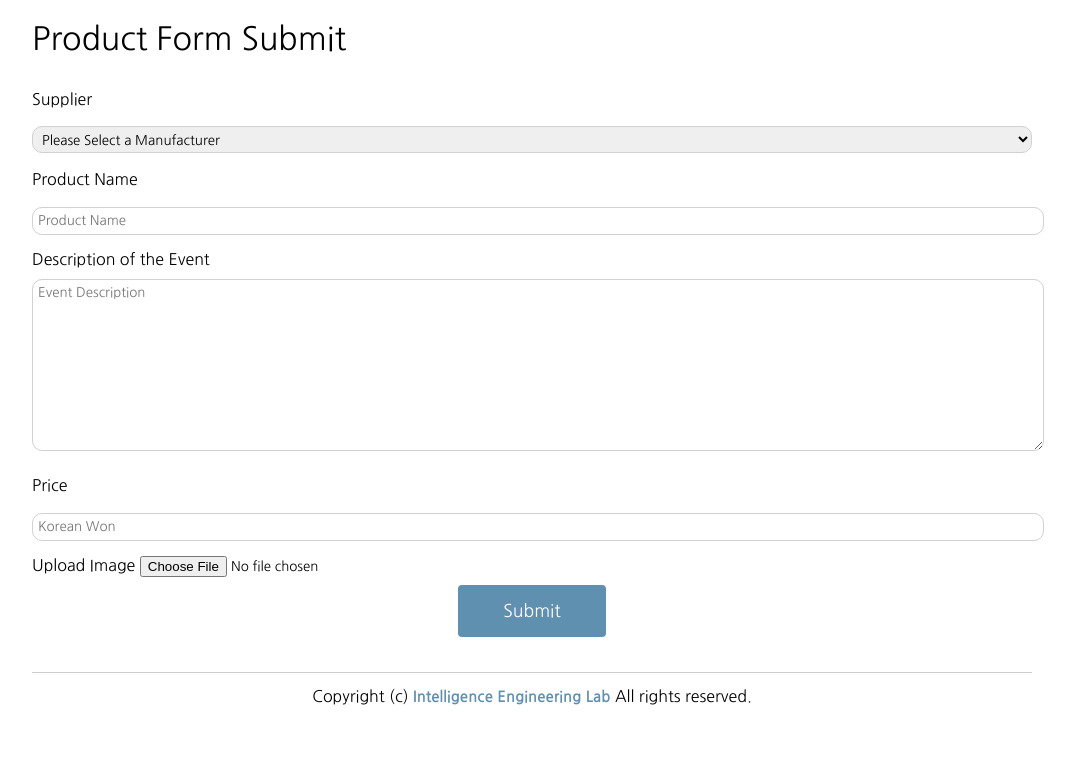
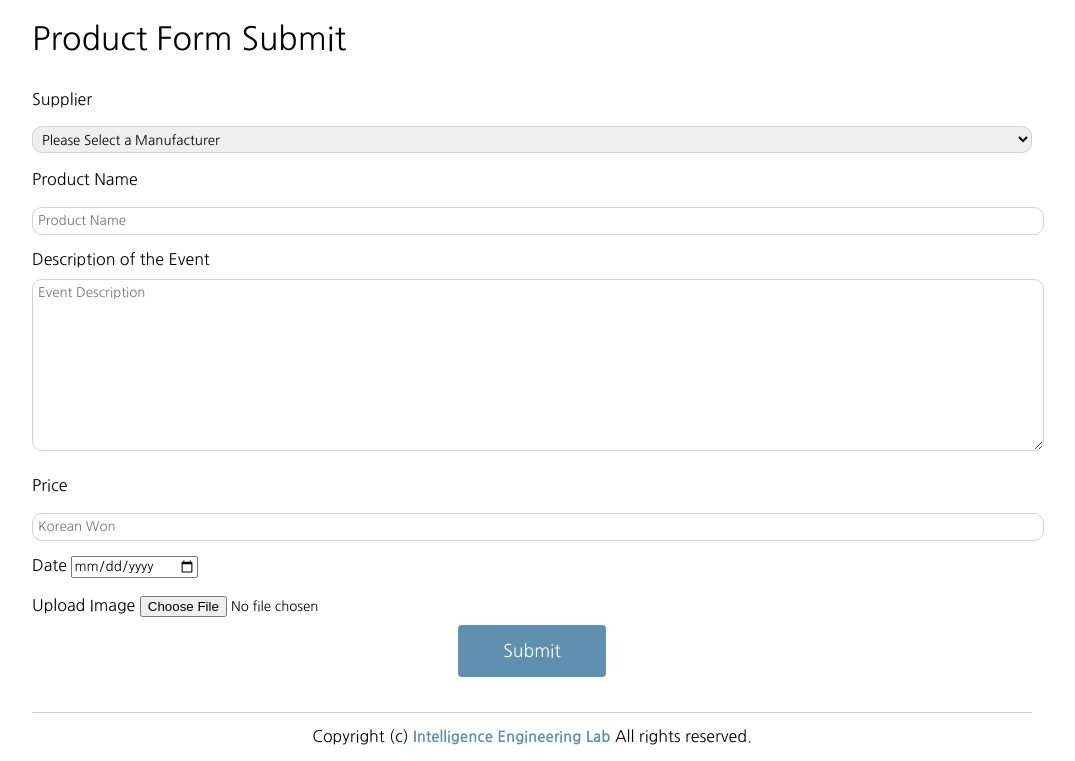
Before and after one commit to ykim583/FullStackWebsite, a PHP site: page /product_form.php in a window 1280 px wide. Shown: the part 81-842 px from the top of the page, without its empty margins (108-1183 px from the left). Before the commit the page ends 786 px from the top, so only its background shows below. Run offline with PHP 8.4, Linux system fonts and the light colour scheme; tables that the repository leaves empty or names only in its code hold one stand-in row (values such as "Sample post"); data that the repository does not hold is empty.

Commit message:
Update product_form.php
Instead of real-time memorize, as its event, event-date feature created

```diff
--- a/Home/product_form.php
+++ b/Home/product_form.php
@@ -28,7 +28,7 @@ while ($row = mysqli_fetch_array($result)) {
 }
 
 // Error variables
-$manufacturerError = $productNameError = $productDescError = $priceError = $imageError = "";
+$manufacturerError = $productNameError = $productDescError = $priceError = $imageError = $dateError = "";
 
 if ($_SERVER["REQUEST_METHOD"] == "POST") {
     $manufacturer_id = $_POST["manufacturer_id"];
@@ -36,6 +36,7 @@ if ($_SERVER["REQUEST_METHOD"] == "POST") {
     $product_desc = $_POST["product_desc"];
     $price = $_POST["price"];
     $image = $_FILES["image"]["name"];
+    $date = $_POST["date"];
 
     // Validation
     $isValid = true;
@@ -57,6 +58,11 @@ if ($_SERVER["REQUEST_METHOD"] == "POST") {
 
     if (empty($price)) {
         $priceError = "Please enter the price.";
+        $isValid = false;
+    }
+
+    if (empty($date)) {
+        $dateError = "Please enter the date.";
         $isValid = false;
     }
 
@@ -116,6 +122,11 @@ if ($_SERVER["REQUEST_METHOD"] == "POST") {
             <span class="error"><?=$priceError?></span>
         </p>
         <p>
+            <label for="date">Date</label>
+            <input type="date" id="date" name="date" value="<?=$product['date']?>" />
+            <span class="error"><?=$dateError?></span>
+        </p>
+        <p>
             <label for="image">Upload Image</label>
             <input type="file" id="image" name="image" accept="image/*">
             <span class="error"><?=$imageError?></span>
@@ -131,6 +142,7 @@ if ($_SERVER["REQUEST_METHOD"] == "POST") {
                 var productName = document.getElementById("product_name").value;
                 var productDesc = document.getElementById("product_desc").value;
                 var price = document.getElementById("price").value;
+                var date = document.getElementById("date").value;
                 var image = document.getElementById("image").value;
 
                 if (manufacturerId == "-1") {
@@ -149,6 +161,10 @@ if ($_SERVER["REQUEST_METHOD"] == "POST") {
                     alert("Please enter the price.");
                     return false;
                 }
+                else if (date.trim() == "") {
+                    alert("Please enter the date.");
+                    return false;
+                }
                 else if (image.trim() == "" || document.getElementById("image").files.length === 0) {
                     alert("Please choose an image file.");
                     return false;
```
